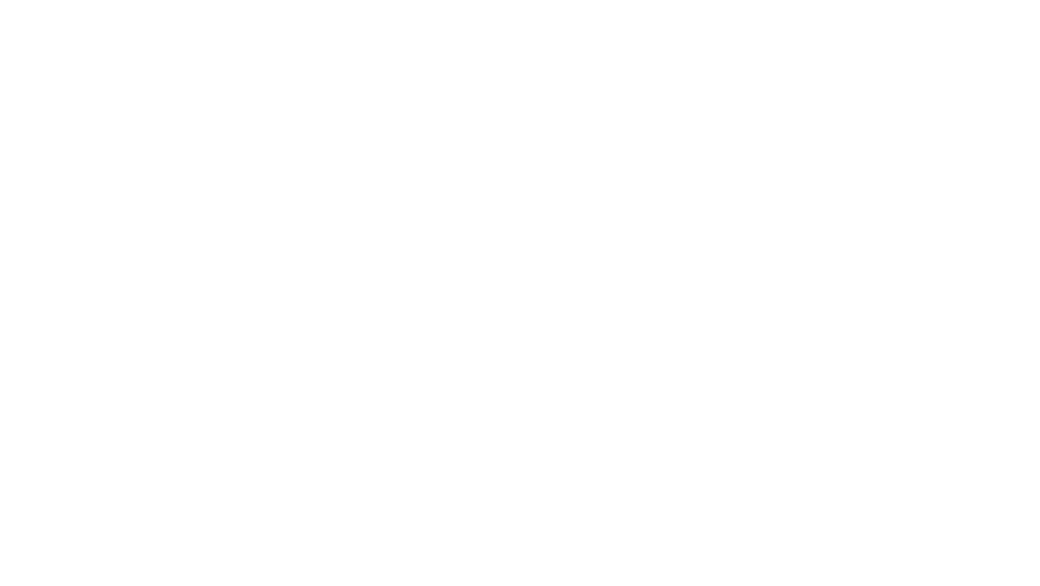
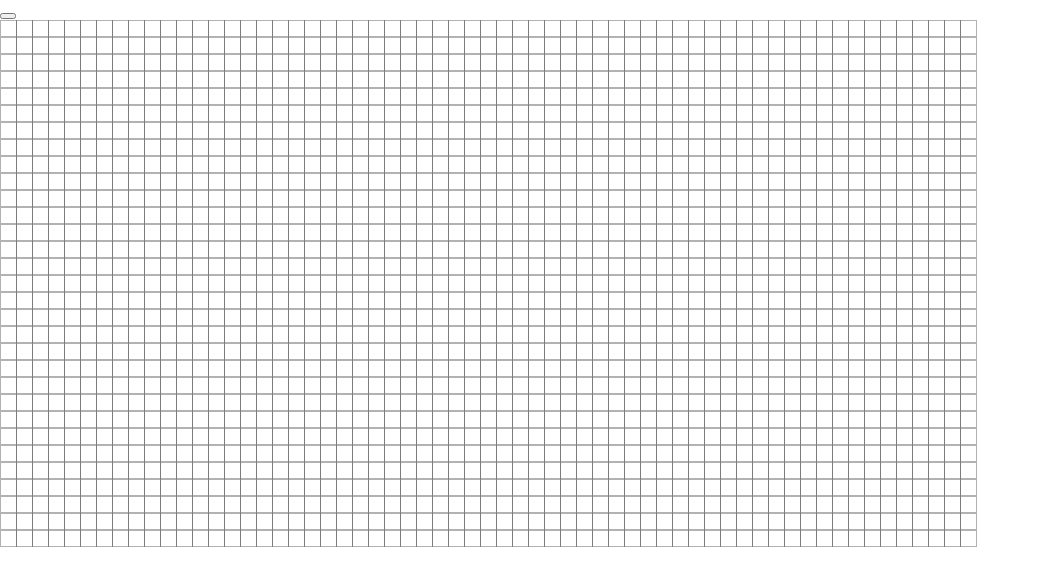
Before and after one commit to RogerioCohen/Pathfinding-Visualizer, a React (Create React App) app: page / in a window 1280 px wide. Shown: the top 586 px of the page, without its empty margins (0-1040 px from the left). Built offline with nearby package versions, Linux system fonts and the light colour scheme.

Commit message:
coisinhas legais

```diff
--- a/src/components/Block.css
+++ b/src/components/Block.css
@@ -0,0 +1,7 @@
+.block {
+    border: 1px solid rgb(0, 0, 0, 0.3);
+    width: 15px;
+    height: 15px;
+    text-align: center;
+    font-size: 5px;
+}
--- a/src/components/Block.jsx
+++ b/src/components/Block.jsx
@@ -0,0 +1,18 @@
+import React, {Component} from 'react'
+import './Block.css'
+
+
+class Block extends Component {
+
+    render(){
+        return (
+            <div className={`block`} id={this.props.id}>
+
+            </div>
+        )
+    }
+
+}
+
+
+export default Block
--- a/src/index.js
+++ b/src/index.js
@@ -1,7 +1,8 @@
 import React from 'react';
 import ReactDOM from 'react-dom';
 import './index.css';
-import App from './main/App'
+import App from './main/App.jsx'
+
 import reportWebVitals from './reportWebVitals';
 
 ReactDOM.render(<App />, document.getElementById('root')
--- a/src/main/App.jsx
+++ b/src/main/App.jsx
@@ -1,17 +1,8 @@
 import React from 'react'
-import Header from '../components/Header'
-import Subtitle from '../components/Subtitle'
-import Grid from '../main/Grid'
-import Paint from '../components/Paint'
-import Steps from '../components/Steps'
-
-
-
-const App =  function() {
+import Grid from './Grid.jsx'
+const App = function() {
     return (
-        <React.Fragment>
-        </React.Fragment>
-
+        <Grid></Grid>
     )
 }
 
--- a/src/main/Grid.css
+++ b/src/main/Grid.css
@@ -0,0 +1,4 @@
+.grid{
+    display: grid;
+    grid-template-columns: repeat(61, 16px);
+}
--- a/src/main/Grid.jsx
+++ b/src/main/Grid.jsx
@@ -0,0 +1,55 @@
+import React, {Component} from 'react'
+import Block from '../components/Block'
+import './Grid.css'
+
+
+
+// viewDeterminant(){
+//     let idsOfTheDeterminant = det()
+//     let index = 0
+//     console.log(idsOfTheDeterminant)
+
+//     let interval = setInterval(()=> {
+//         if(index < idsOfTheDeterminant.length){
+
+//             let block = document.getElementById(idsOfTheDeterminant[index++])
+//             block.style.backgroundColor = "#111"
+//         } else {
+//             clearInterval(interval)
+//         }
+//     },1000)
+
+// }
+
+function creatingGrid(){
+    let numColums = 60
+    let numRows = 30
+    let blocks = []
+    for(let i = 0; i <= numRows; i++){
+        let line = []
+        for(let j = 0; j <= numColums; j++){
+            line.push(<Block id={`${i}-${j}`}></Block>)
+        }
+        blocks.push(line)
+    }
+    return blocks
+}
+
+class Grid extends Component {
+    render() {
+        return (
+            <div>
+                <button></button>
+                <div className="grid">
+                    {creatingGrid()}
+                </div>
+            </div>
+        )
+
+    }
+
+}
+export default Grid
+
+//console.log(Grid.creatingGrid())
+//export const blocks = creatingGrid()
```
Also changed, not shown: src/algorithms/determinante.js (added, +17 -0 lines), src/algorithms/dijstra.js (line endings or trailing spaces).
